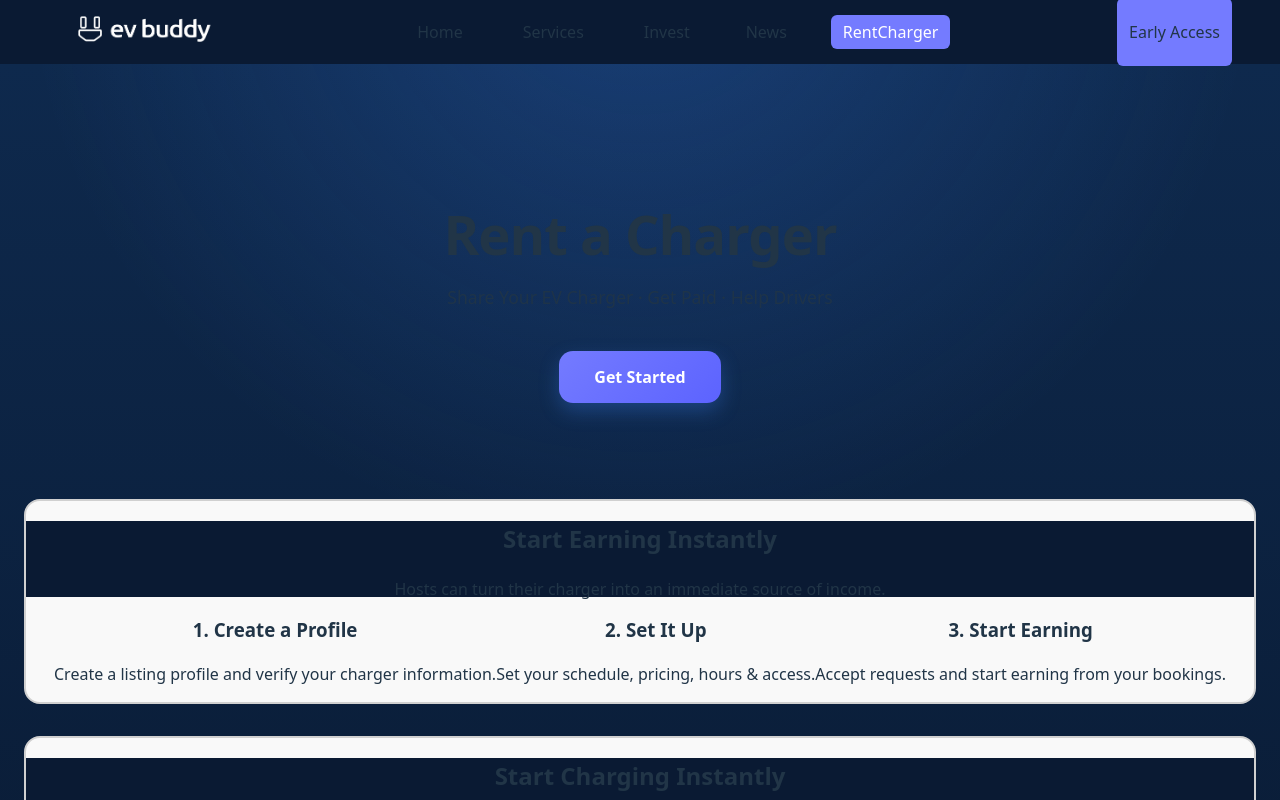
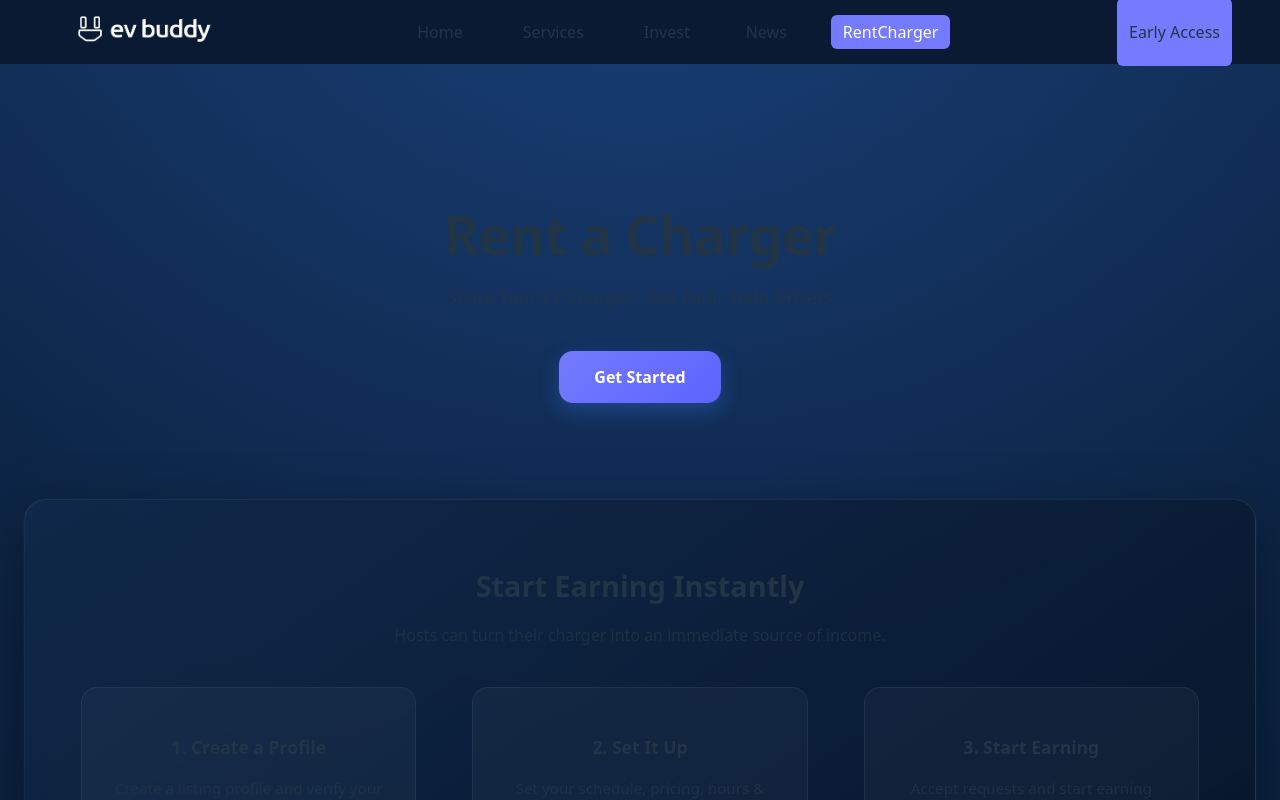
Before and after one commit to Yuna4cd/evbuddy-homepage-jz, a React (Vite) app: page /evbuddy-homepage-jz/rentals in a window 1280 px wide. Shown: the top 800 px of the page. Built offline with nearby package versions, Linux system fonts and the light colour scheme.

Commit message:
Improved rent page css file

```diff
--- a/src/pages/RentPage.css
+++ b/src/pages/RentPage.css
@@ -133,30 +133,111 @@
 }
 
 .card-content {
-  background-color: var(--color-bg-card);
-  border: 2px solid var(--color-border-default);
-  border-radius: 16px;
+  position: relative;
+  overflow: hidden;
 
-	animation: linear scale forwards;
-	animation-timeline: --cards-element-scrolls-in-body;
+  background: linear-gradient(
+    145deg,
+    rgba(16, 41, 74, 0.9),
+    rgba(8, 22, 43, 0.95)
+  );
+
+  backdrop-filter: blur(12px);
+
+  border: 1px solid rgba(255,255,255,0.08);
+  border-radius: 22px;
+
+  padding: 2.5rem 2.5rem 3rem;
+
+  box-shadow:
+    0 20px 60px rgba(0,0,0,0.35),
+    0 0 0 1px rgba(59,130,246,0.05);
+
+  transition: transform 0.3s ease, box-shadow 0.3s ease;
+
+  animation: linear scale forwards;
+  animation-timeline: --cards-element-scrolls-in-body;
   animation-range: exit-crossing 0% exit-crossing 100%;
+
+  .card-content::before {
+    content: "";
+    position: absolute;
+    top: 0;
+    left: 0;
+    width: 4px;
+    height: 100%;
+
+    background: linear-gradient(
+      180deg,
+      var(--color-accent),
+      var(--color-accent-hover)
+    );
+
+    border-radius: 4px;
+  }
+}
+
+.card-content:hover {
+  transform: translateY(-6px);
+  box-shadow:
+    0 30px 80px rgba(0,0,0,0.45),
+    0 0 0 1px rgba(59,130,246,0.15);
 }
 
 .content-header {
-  height: 60px;
-  background-color: var(--color-bg-header);
-  padding-bottom: 1rem;
+  margin-bottom: 2.5rem;
+}
+
+.content-header h2 {
+  font-size: 1.8rem;
+  font-weight: 700;
+  margin-bottom: 0.6rem;
+}
+
+.content-header p {
+  opacity: 0.75;
+  font-size: 1rem;
+}
+
+.content-info {
+  flex: 1;
+  padding: 1.8rem;
+  margin: 0 1rem;
+
+  background: rgba(255,255,255,0.03);
+  border: 1px solid rgba(255,255,255,0.06);
+  border-radius: 16px;
+
+  transition: all 0.25s ease;
+}
+
+.content-info:hover {
+  background: rgba(255,255,255,0.06);
+  transform: translateY(-4px);
+  border-color: rgba(59,130,246,0.3);
+}
+
+.content-info h3 {
+  font-size: 1.1rem;
+  font-weight: 600;
+  margin-bottom: 0.8rem;
+}
+
+.content-info p {
+  font-size: 0.95rem;
+  opacity: 0.8;
+  line-height: 1.6;
 }
 
 .info-container {
   display: flex;
-  flex-direction: row;
-  justify-content: center;
+  gap: 1.5rem;
+  margin-top: 1rem;
 }
 
-
+/*
 @media (max-width: 945px) {
   .info-container {
     flex-direction: column;
   }
-}
+} */
```
